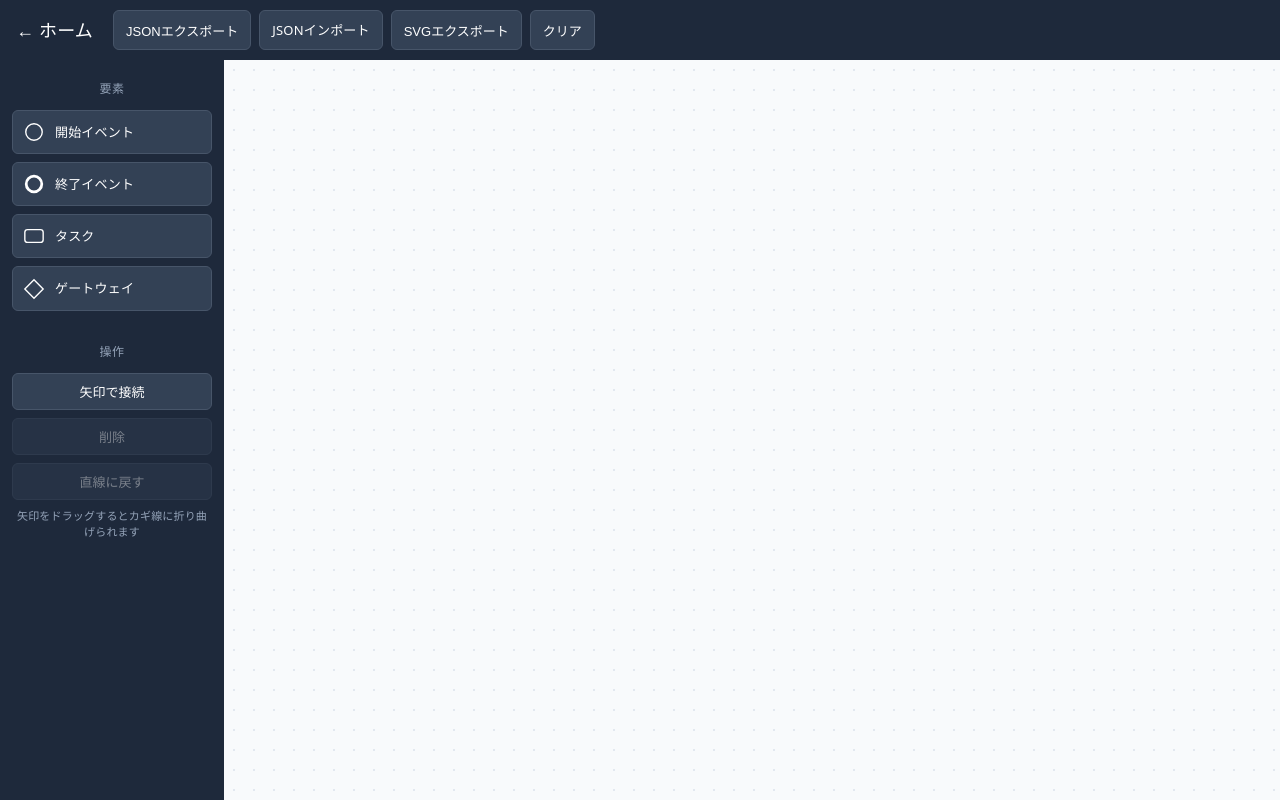
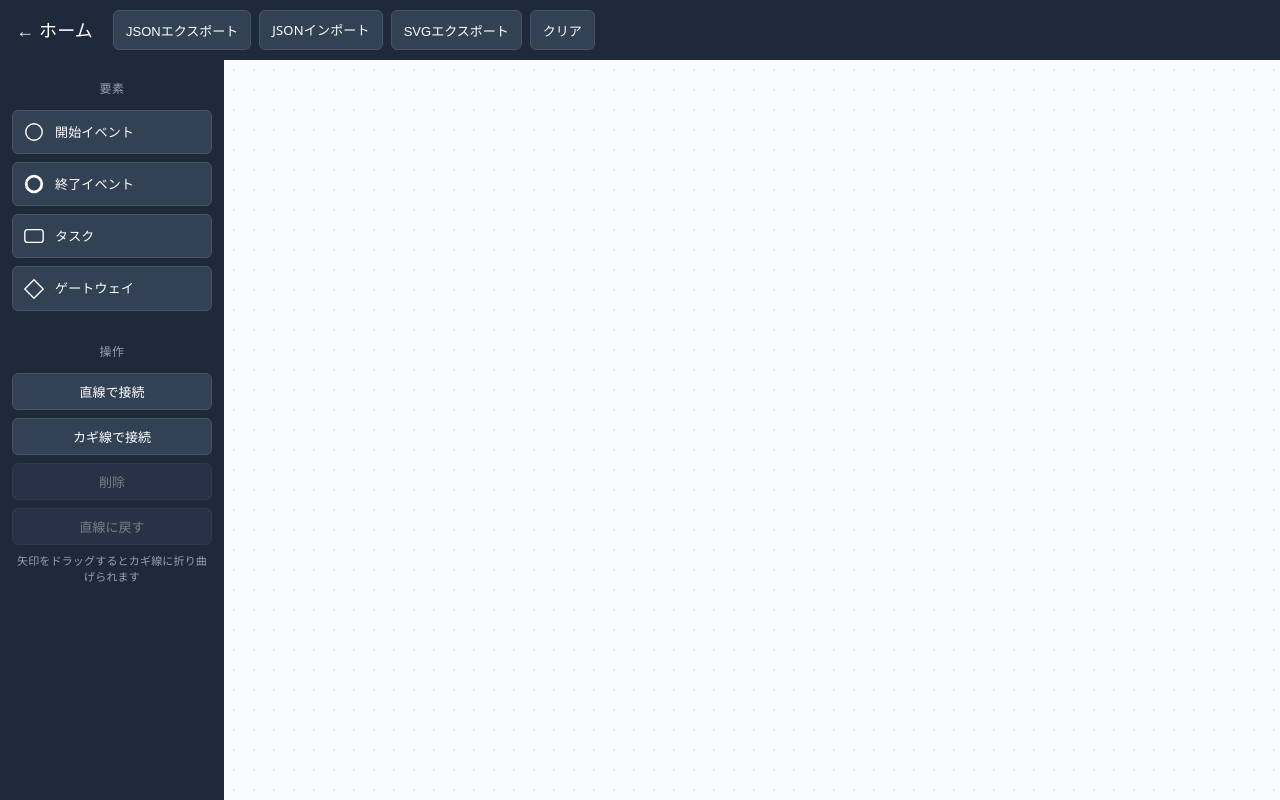
Before and after one commit to takuma-study/vite-react-app, a React (Vite) app: page /editor in a window 1280 px wide. Built offline with nearby package versions, Linux system fonts and the light colour scheme.

Commit message:
矢印を直線、鍵付きボタンの二つに分離

```diff
--- a/src/pages/BpmnEditor/BpmnEditor.jsx
+++ b/src/pages/BpmnEditor/BpmnEditor.jsx
@@ -165,6 +165,7 @@ function BpmnEditor() {
   const [elements, setElements] = useState(initial?.elements ?? [])
   const [connections, setConnections] = useState(initial?.connections ?? [])
   const [connectMode, setConnectMode] = useState(false)
+  const [connectStyle, setConnectStyle] = useState('straight')
   const [connectSource, setConnectSource] = useState(null)
   const [selection, setSelection] = useState(null)
   const [editingId, setEditingId] = useState(null)
@@ -269,7 +270,14 @@ function BpmnEditor() {
   function createConnection(fromId, toId) {
     const exists = connections.some((c) => c.from === fromId && c.to === toId)
     if (exists || fromId === toId) return
-    const newConn = { id: nextId('flow'), from: fromId, to: toId, label: '', style: 'straight', bendRatio: null }
+    const newConn = {
+      id: nextId('flow'),
+      from: fromId,
+      to: toId,
+      label: '',
+      style: connectStyle,
+      bendRatio: connectStyle === 'elbow' ? 0.5 : null,
+    }
     setConnections((prev) => [...prev, newConn])
   }
 
@@ -280,10 +288,11 @@ function BpmnEditor() {
     )
   }
 
-  function toggleConnectMode() {
+  function toggleConnectMode(style) {
     setConnectSource(null)
     setSelection(null)
-    setConnectMode((prev) => !prev)
+    setConnectMode((prev) => (prev && connectStyle === style ? false : true))
+    setConnectStyle(style)
   }
 
   function handleToolDragStart(e, type) {
@@ -515,10 +524,17 @@ function BpmnEditor() {
             <h3>操作</h3>
             <button
               type="button"
-              className={`bpmn-tool-action${connectMode ? ' active' : ''}`}
-              onClick={toggleConnectMode}
+              className={`bpmn-tool-action${connectMode && connectStyle === 'straight' ? ' active' : ''}`}
+              onClick={() => toggleConnectMode('straight')}
             >
-              矢印で接続
+              直線で接続
+            </button>
+            <button
+              type="button"
+              className={`bpmn-tool-action${connectMode && connectStyle === 'elbow' ? ' active' : ''}`}
+              onClick={() => toggleConnectMode('elbow')}
+            >
+              カギ線で接続
             </button>
             <button type="button" className="bpmn-tool-action" onClick={deleteSelection} disabled={!selection}>
               削除
```
